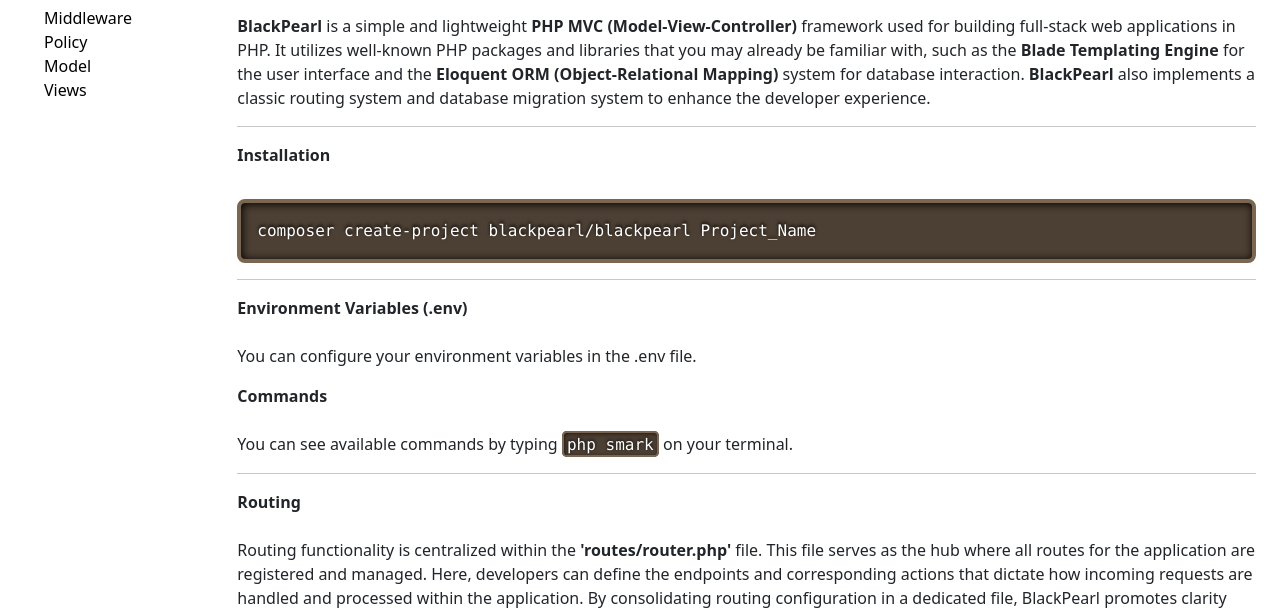
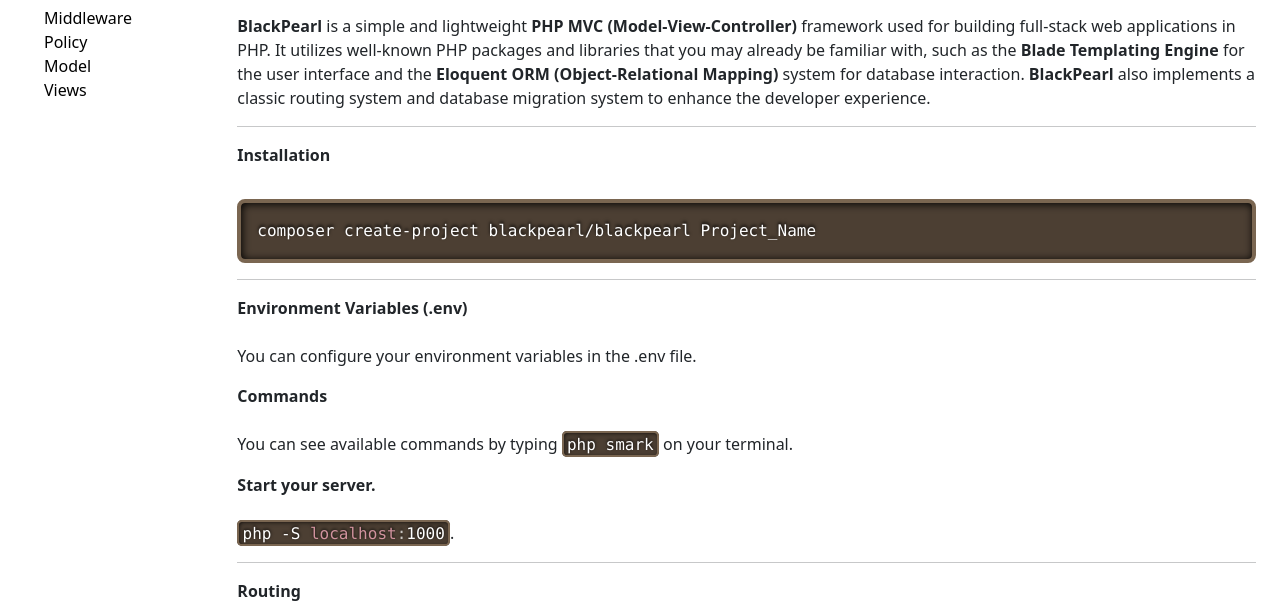
Before and after one commit to mjespelita/mjblackpearl, a plain HTML site: page v1.1.0/index.html in a window 1280 px wide. Shown: the part 266-881 px from the top of the page. Drawn offline with Linux system fonts and the light colour scheme.

Commit message:
v1.1.0 update - middleware, policy, api, php local server

```diff
--- a/v1.1.0/index.html
+++ b/v1.1.0/index.html
@@ -68,6 +68,11 @@
                         <b id="env">Commands</b> <br> <br>
                         <p>
                             You can see available commands by typing <code class="language-css">php smark</code> on your terminal.
+                        </p>
+
+                        <b id="env">Start your server.</b> <br> <br>
+                        <p>
+                            <code class="language-css">php -S localhost:1000</code>.
                         </p>
 
                         <hr>
@@ -384,7 +389,7 @@
             <a href="tel:09978972884"><button class="btn btn-dark">Call</button></a>
             <a href="mailto:markjasonespelita@gmail.com"><button class="btn btn-secondary">Email</button></a> <br> <br>
 
-            <small>Wanna be a contributor? Don't hesitate to contact me!</small> <br>
+            <small>Do you want to be a contributor? Don't hesitate to contact me!</small> <br>
             <small>You will see your image here.</small>
         </div>
     </footer>
```
